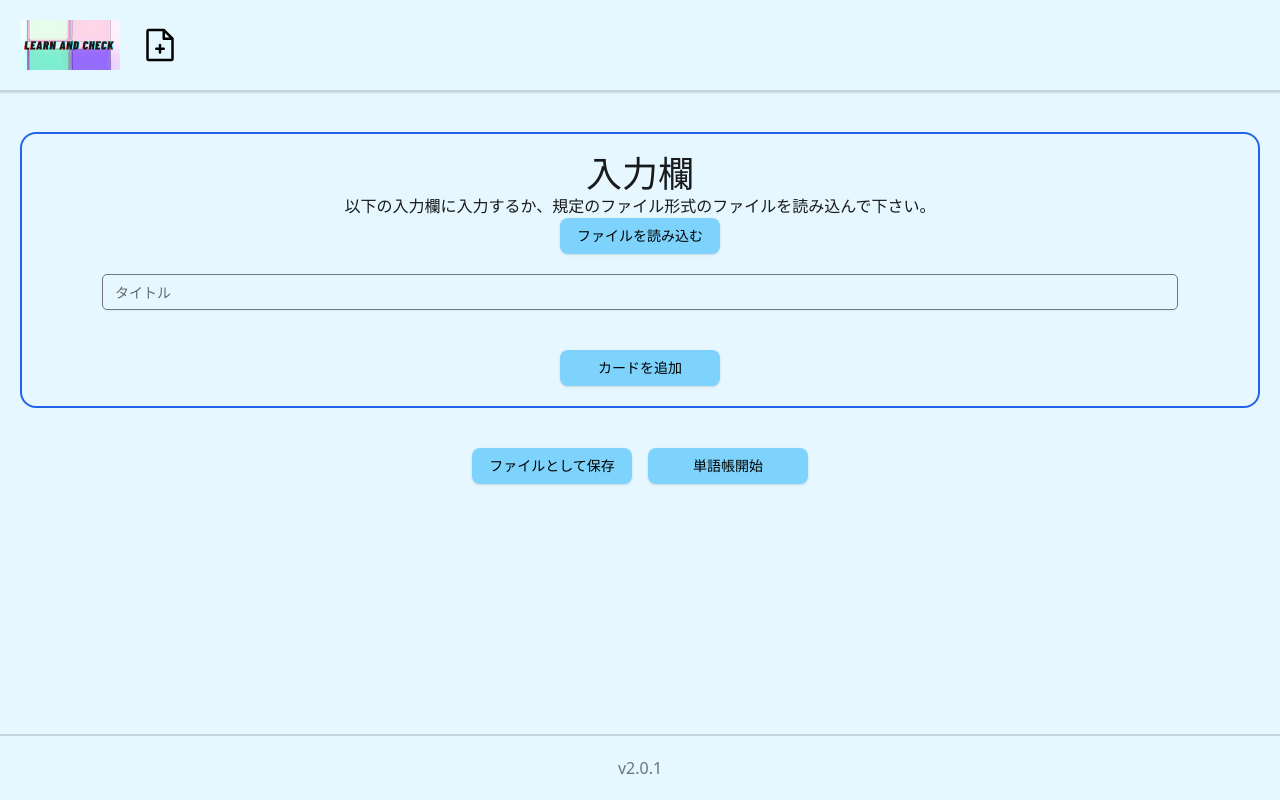
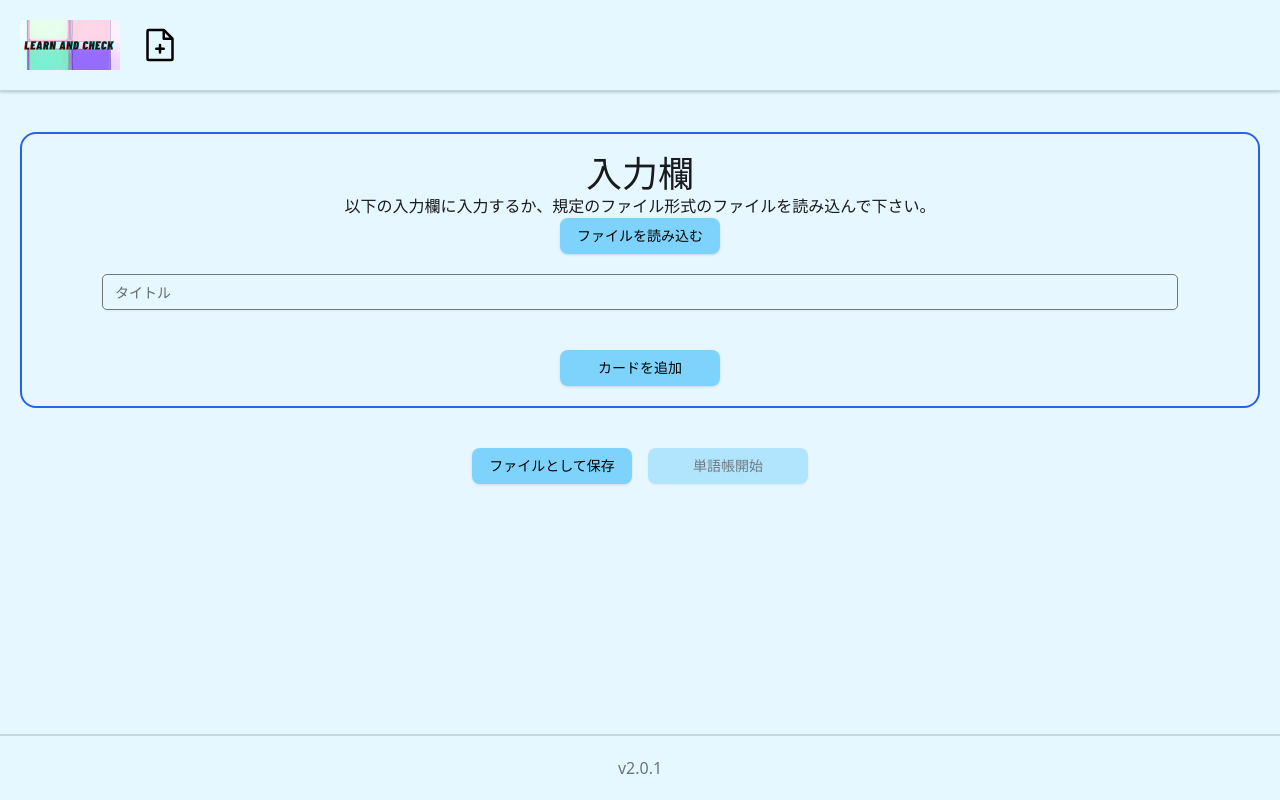
Before and after one commit to kajitaka1201/learn-and-check, a Next.js app: page /create in a window 1280 px wide. Built offline with nearby package versions, Linux system fonts and the light colour scheme.

Commit message:
単語帳表示まで（ページ変更などの動作はまだ）

```diff
--- a/app/create/page.tsx
+++ b/app/create/page.tsx
@@ -1,5 +1,4 @@
 "use client";
-//import
 import { Input } from "@/components/ui/input";
 import { Button } from "@/components/ui/button";
 import Card from "@/components/ui-elements/card";
@@ -9,7 +8,6 @@ import { downloadFile } from "@/lib/download";
 import { uploadFile } from "@/lib/upload";
 import VocabularyBook from "@/components/ui-elements/VocabularyBook";
 
-//type
 export type FileType = {
   name?: string;
   contents: {
@@ -22,12 +20,10 @@ export type FileType = {
   }[];
 };
 
-//createページ内容
 export default function Create() {
-  //fileData
-  const [fileData, setFileData] = useState<FileType>();
+  const [fileData, setFileData] = useState<FileType>({ contents: [] });
+  console.log(fileData);
 
-  //function
   function addCard() {
     setFileData({
       ...fileData,
@@ -44,12 +40,9 @@ export default function Create() {
     });
   }
   function upload() {
-    uploadFile().then((data) => {
+    uploadFile().then(data => {
       setFileData(JSON.parse(data.content));
     });
-  }
-  function start() {
-    //ここに処理を書く
   }
 
   return (
@@ -73,7 +66,7 @@ export default function Create() {
                 <Input
                   type="text"
                   defaultValue={fileData?.name}
-                  onChange={(e) => setFileData({ ...fileData, name: e.target.value } as FileType)}
+                  onChange={e => setFileData({ ...fileData, name: e.target.value } as FileType)}
                   placeholder="タイトル"
                   className="border-[#767676] border border-solid rounded-[5px] flex-1"
                 />
@@ -99,7 +92,7 @@ export default function Create() {
             <Button className="p-2 rounded-lg hover:bg-blue-400 mx-2 w-40" onClick={download}>
               ファイルとして保存
             </Button>
-            <VocabularyBook />
+            <VocabularyBook fileData={fileData} />
           </div>
         </div>
       </main>
--- a/components/ui-elements/VocabularyBook/index.tsx
+++ b/components/ui-elements/VocabularyBook/index.tsx
@@ -1,4 +1,3 @@
-//import
 import {
   Dialog,
   DialogContent,
@@ -10,41 +9,47 @@ import { useState } from "react";
 import { z } from "zod";
 import Settings from "./settings";
 import Use from "./use";
+import { FileType } from "@/app/create/page";
 
-//formSchema
 export const formSchema = z.object({
   useAnswerColumn: z.boolean(),
   randomQuestion: z.boolean(),
   excludeCheckedQuestions: z.boolean(),
 });
 
-//VocabularyBook
-export default function VocabularyBook() {
-  //Dialogの状態
+export default function VocabularyBook({ fileData }: { fileData: FileType }) {
   const [isOpen, setIsOpen] = useState(false);
-  //モードの状態
+
+  return (
+    <Dialog open={isOpen} onOpenChange={setIsOpen}>
+      <DialogTrigger
+        className="inline-flex items-center justify-center whitespace-nowrap text-sm font-medium transition-colors focus-visible:outline-none focus-visible:ring-1 focus-visible:ring-ring disabled:pointer-events-none disabled:opacity-50 bg-primary text-primary-foreground shadow h-9 p-2 rounded-lg hover:bg-blue-400 mx-2 w-40"
+        disabled={fileData["contents"].length === 0}>
+        単語帳開始
+      </DialogTrigger>
+      <DialogContent
+        className="max-w-none w-4/5 h-4/5 flex flex-col"
+        onEscapeKeyDown={e => e.preventDefault()}
+        onPointerDownOutside={e => e.preventDefault()}>
+        {isOpen && <DialogBody fileData={fileData} />}
+      </DialogContent>
+    </Dialog>
+  );
+}
+function DialogBody({ fileData }: { fileData: FileType }) {
   const [mode, setMode] = useState<"set" | "use" | "result">("set");
-  //設定
   const [settings, setSettings] = useState<z.infer<typeof formSchema>>({
     useAnswerColumn: false,
     randomQuestion: false,
     excludeCheckedQuestions: false,
   });
   return (
-    <Dialog open={isOpen} onOpenChange={setIsOpen}>
-      <DialogTrigger className="inline-flex items-center justify-center whitespace-nowrap text-sm font-medium transition-colors focus-visible:outline-none focus-visible:ring-1 focus-visible:ring-ring disabled:pointer-events-none disabled:opacity-50 bg-primary text-primary-foreground shadow h-9 p-2 rounded-lg hover:bg-blue-400 mx-2 w-40">
-        単語帳開始
-      </DialogTrigger>
-      <DialogContent
-        className="max-w-none w-4/5 h-4/5 flex flex-col"
-        onEscapeKeyDown={e => e.preventDefault()}
-        onPointerDownOutside={e => e.preventDefault()}>
-        <DialogHeader className="flex-none">
-          <DialogTitle>単語帳</DialogTitle>
-        </DialogHeader>
-        {mode === "set" && <Settings setSettings={setSettings} start={() => setMode("use")} />}
-        {mode === "use" && <Use />}
-      </DialogContent>
-    </Dialog>
+    <>
+      <DialogHeader className="flex-none">
+        <DialogTitle>単語帳</DialogTitle>
+      </DialogHeader>
+      {mode === "set" && <Settings setSettings={setSettings} start={() => setMode("use")} />}
+      {mode === "use" && <Use fileData={fileData} Settings={settings} />}
+    </>
   );
 }
--- a/components/ui-elements/VocabularyBook/settings.tsx
+++ b/components/ui-elements/VocabularyBook/settings.tsx
@@ -1,4 +1,3 @@
-//import
 import { z } from "zod";
 import { zodResolver } from "@hookform/resolvers/zod";
 import { useForm } from "react-hook-form";
@@ -9,12 +8,11 @@ import { formSchema } from ".";
 
 export default function Settings({
   setSettings,
-  start
+  start,
 }: {
   setSettings: React.Dispatch<React.SetStateAction<z.infer<typeof formSchema>>>;
   start: () => void;
 }) {
-  //form
   const form = useForm<z.infer<typeof formSchema>>({
     resolver: zodResolver(formSchema),
     defaultValues: {
--- a/components/ui-elements/VocabularyBook/use.tsx
+++ b/components/ui-elements/VocabularyBook/use.tsx
@@ -1,9 +1,19 @@
-//import
 import { Button } from "@/components/ui/button";
 import { Checkbox } from "@/components/ui/checkbox";
 import { Input } from "@/components/ui/input";
+import { FileType } from "@/app/create/page";
+import { z } from "zod";
+import { formSchema } from ".";
+import { useState } from "react";
 
-export default function Use() {
+export default function Use({
+  fileData,
+  Settings,
+}: {
+  fileData: FileType;
+  Settings: z.infer<typeof formSchema>;
+}) {
+  const [index, setIndex] = useState(0);
   return (
     <article className="flex-1">
       <div className="flex flex-col h-full">
@@ -11,7 +21,7 @@ export default function Use() {
           <div className="h-full flex items-center">
             <div className="h-full flex flex-col items-center justify-center mx-auto w-full">
               <div className="w-full text-center my-2">
-                <p className="text-4xl">問題文</p>
+                <p className="text-4xl">{fileData["contents"][index]["question"]}</p>
               </div>
               <div className="w-full text-center flex justify-center my-2">
                 <Input
@@ -22,7 +32,7 @@ export default function Use() {
                 <Button className="ml-4 p-2 rounded-lg hover:bg-blue-400 w-20">確認</Button>
               </div>
               <div className="w-full text-center my-2">
-                <p className="text-4xl">解答</p>
+                <p className="text-4xl">{fileData["contents"][index]["answer"]}</p>
               </div>
             </div>
           </div>
@@ -43,9 +53,7 @@ export default function Use() {
             </div>
             <div className="w-40 text-center">
               <p>
-                <span />
-                /
-                <span />
+                <span>{index + 1}</span>/<span>{fileData["contents"].length}</span>
               </p>
             </div>
             <div>
--- a/components/ui-elements/card.tsx
+++ b/components/ui-elements/card.tsx
@@ -1,4 +1,4 @@
-//import
+
 import { Input } from "@/components/ui/input";
 import { Button } from "@/components/ui/button";
 import { Checkbox } from "@/components/ui/checkbox";
@@ -11,7 +11,7 @@ export default function Card({
 }: {
   index: number;
   content: FileType["contents"][number];
-  setFileData: React.Dispatch<React.SetStateAction<FileType | undefined>>;
+  setFileData: React.Dispatch<React.SetStateAction<FileType>>;
 }) {
   return (
     <div className="flex items-center justify-center flex-wrap w-full gap-2">
```
